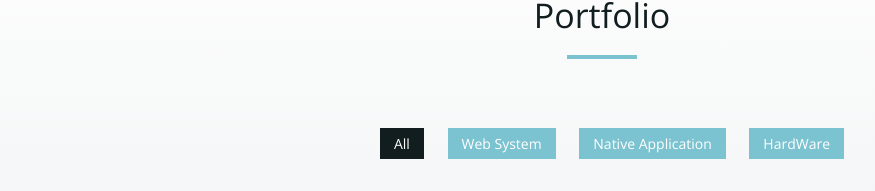
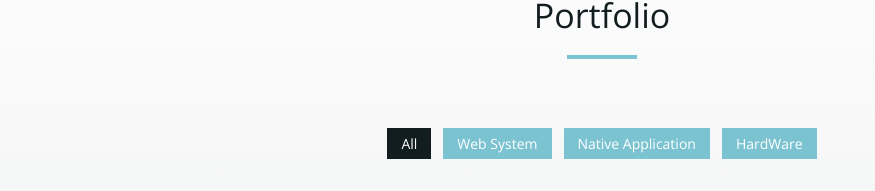
Before and after one commit to yutaroud/yutaroud.github.io, a plain HTML site: page index.html in a window 1280 px wide. Shown: the part 2318-2509 px from the top of the page, without its empty margins (38-913 px from the left). Drawn offline with nearby package versions, Linux system fonts and the light colour scheme.

Commit message:
スタイル修正

```diff
--- a/css/style.css
+++ b/css/style.css
@@ -289,9 +289,13 @@ filter: progid:DXImageTransform.Microsoft.gradient( startColorstr='#ffffff', end
 ul.cat li {
 	display: inline-block;
 }
+ol.type {
+	display: flex;
+	flex-wrap: wrap;
+	gap: 12px;
+}
 ol.type li {
 	display: inline-block;
-	margin-left: 20px;
 }
 ol.type li a {
 	background: #7bc3d1;
```
